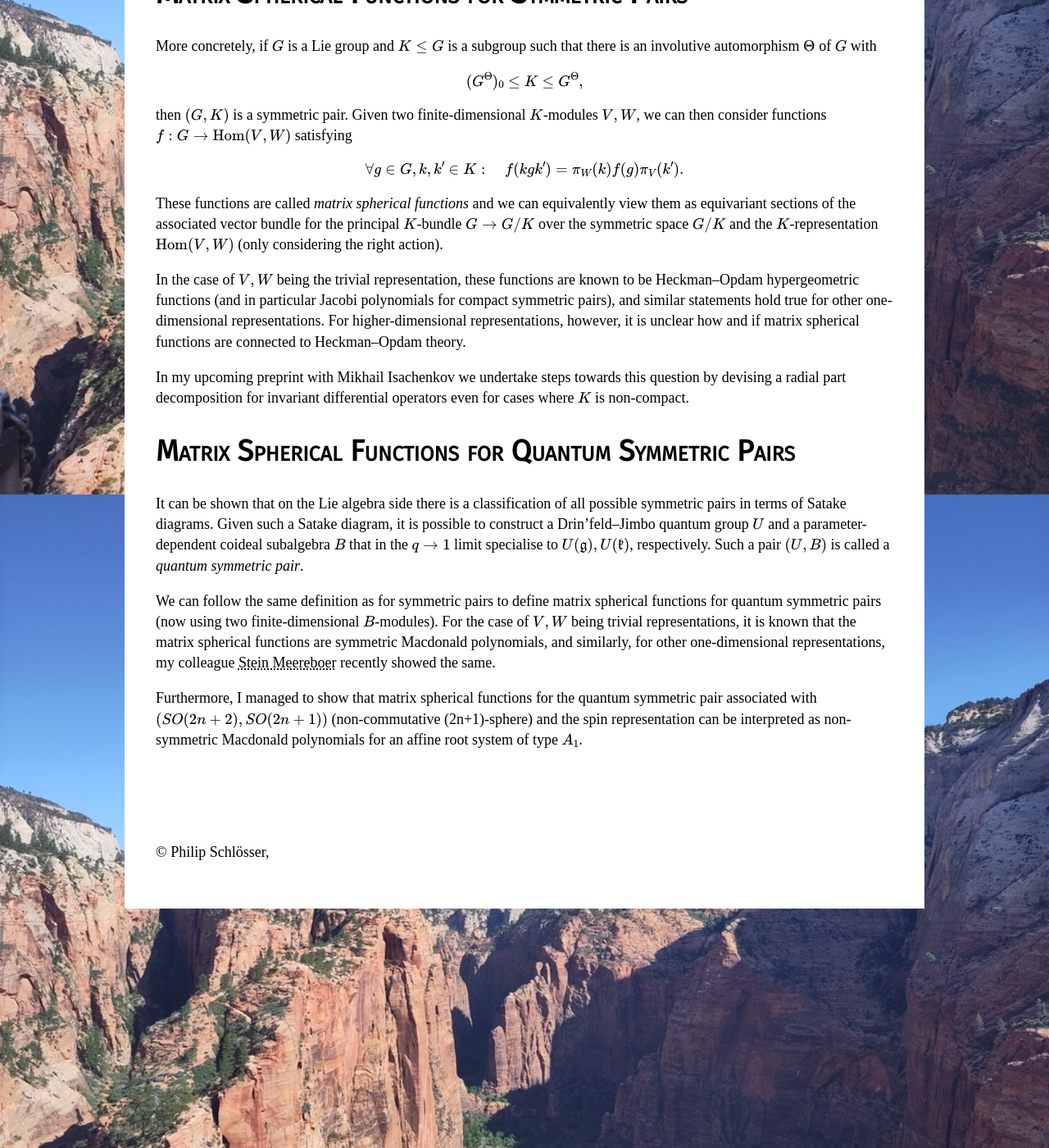
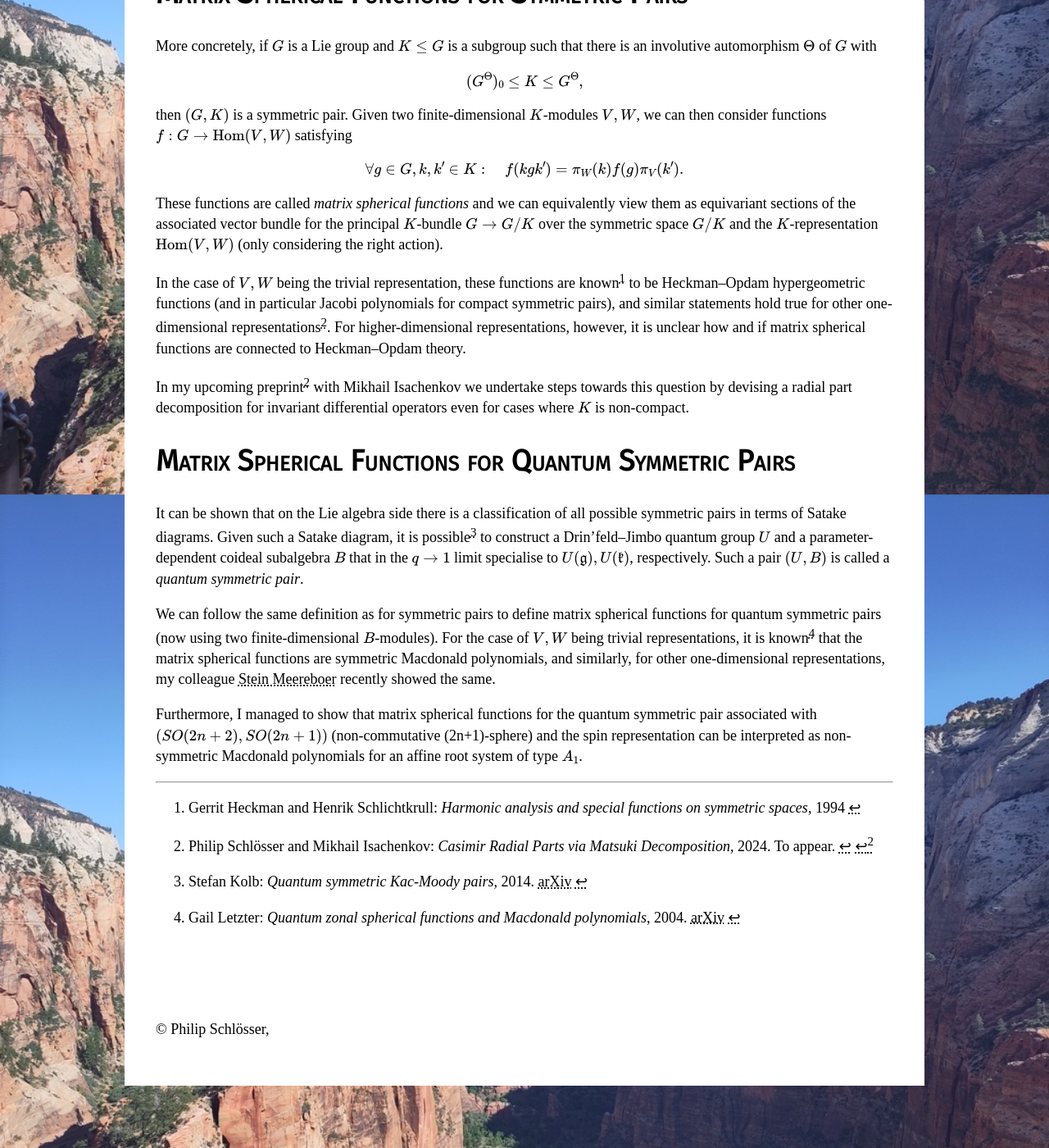
Before and after one commit to philip98/philip98.github.io, a Jekyll site: the page built from research.md, in a window 1280 px wide and 1400 px high, scrolled down 357 px. Shown: the whole window at 82% size. Built offline with Jekyll 4.4.1, drawn with Linux system fonts in a browser that asks for light colours; some web fonts are replaced.

Commit message:
Add some footnotes to research

```diff
--- a/research.md
+++ b/research.md
@@ -27,20 +27,20 @@ principal \\(K\\)-bundle \\(G\to G/K\\) over the symmetric space \\(G/K\\) and t
 action).
 
 In the case of \\(V,W\\) being the trivial representation, these functions are
-known to be Heckman–Opdam hypergeometric functions (and in particular
+known[^heckman] to be Heckman–Opdam hypergeometric functions (and in particular
 Jacobi polynomials for compact symmetric pairs), and similar statements hold
-true for other one-dimensional representations. For higher-dimensional
+true for other one-dimensional representations[^casimir]. For higher-dimensional
 representations, however, it is unclear how and if matrix spherical functions
 are connected to Heckman–Opdam theory.
 
-In my upcoming preprint with Mikhail Isachenkov we undertake steps towards this
+In my upcoming preprint[^casimir] with Mikhail Isachenkov we undertake steps towards this
 question by devising a radial part decomposition for invariant differential
 operators even for cases where \\(K\\) is non-compact.
 
 ## Matrix Spherical Functions for Quantum Symmetric Pairs
 It can be shown that on the Lie algebra side there is a classification of all
 possible symmetric pairs in terms of Satake diagrams. Given such a
-Satake diagram, it is possible to construct a Drin'feld–Jimbo quantum group
+Satake diagram, it is possible[^kolb] to construct a Drin'feld–Jimbo quantum group
 \\(U\\) and a parameter-dependent coideal subalgebra \\(B\\) that in the \\(q\to1\\)
 limit specialise to \\(U(\mathfrak{g}),U(\mathfrak{k})\\), respectively. Such
 a pair \\((U,B)\\) is called a *quantum symmetric pair*.
@@ -48,7 +48,7 @@ a pair \\((U,B)\\) is called a *quantum symmetric pair*.
 We can follow the same definition as for symmetric pairs to define
 matrix spherical functions for quantum symmetric pairs (now using two
 finite-dimensional \\(B\\)-modules). For the case of \\(V,W\\) being trivial
-representations, it is known that the matrix spherical functions are
+representations, it is known[^letzter] that the matrix spherical functions are
 symmetric Macdonald polynomials, and similarly, for other one-dimensional
 representations, my colleague [Stein Meereboer][stein] recently showed the same.
 
@@ -57,4 +57,18 @@ symmetric pair associated with \\((SO(2n+2), SO(2n+1))\\)
 (non-commutative \(2n+1\)-sphere) and the spin representation can be interpreted
 as non-symmetric Macdonald polynomials for an affine root system of type \\(A_1\\).
 
+----
+
+[^heckman]: Gerrit Heckman and Henrik Schlichtkrull: *Harmonic analysis
+    and special functions on symmetric spaces*, 1994
+
+[^casimir]: Philip Schlösser and Mikhail Isachenkov: *Casimir Radial Parts via
+    Matsuki Decomposition*, 2024. To appear.
+
+[^kolb]: Stefan Kolb: *Quantum symmetric Kac-Moody pairs*, 2014.
+    [arXiv](https://arxiv.org/abs/1207.6036)
+
+[^letzter]: Gail Letzter: *Quantum zonal spherical functions and
+    Macdonald polynomials*, 2004. [arXiv](https://arxiv.org/abs/math/0210447)
+
 [stein]: https://sites.google.com/view/steinmeereboer/stein "Stein's homepage"
```
Also changed, not shown: conferences.md (+1 -1 lines), publications.md (+2 -2 lines).
